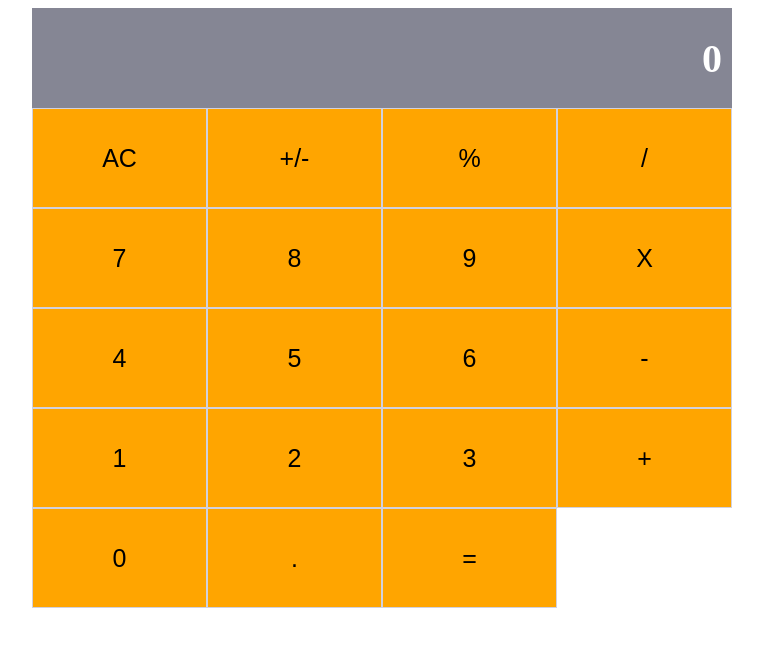
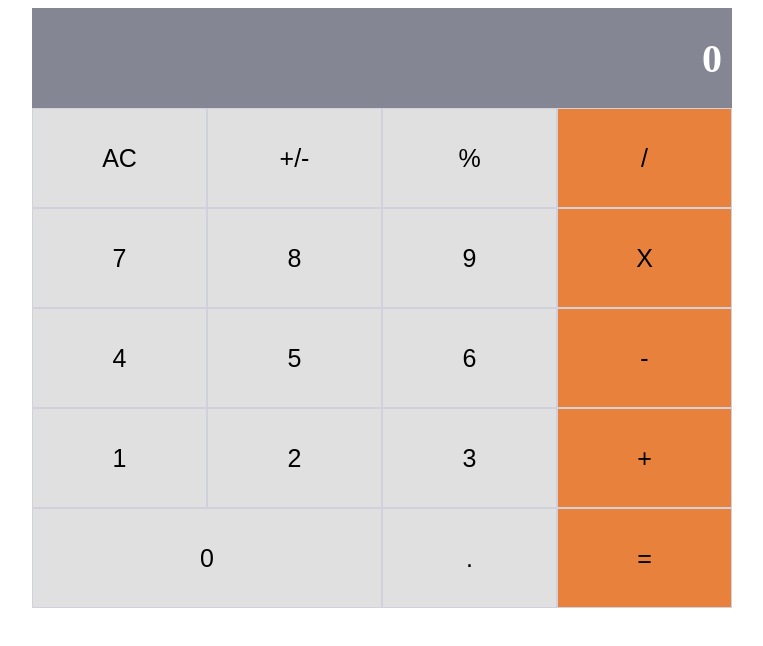
Before and after one commit to NiiazalyDzhumaliev/calculator-react, a React (Create React App) app: page / in a window 1280 px wide. Shown: the top 646 px of the page, without its empty margins (258-1021 px from the left). Built offline with nearby package versions, Linux system fonts and the light colour scheme.

Commit message:
Finish styling of calculator

```diff
--- a/src/components/Button.js
+++ b/src/components/Button.js
@@ -3,12 +3,33 @@ import PropTypes from 'prop-types';
 const Button = props => {
   const { name, color } = props;
   const handleClick = e => props.clickHandler(e.target.innerText);
+  let needColor = color;
+  const orangeArr = ['/', 'X', '-', '+', '='];
+  const colorPicker = colorName => {
+    if (orangeArr.includes(colorName)) {
+      needColor = '#e8813c';
+    }
+    return needColor;
+  };
+
+  let needWidth = '25%';
+
+  const widthPicker = widthName => {
+    if (widthName === '0') {
+      needWidth = '50%';
+    }
+    return needWidth;
+  };
+  const buttonStyle = {
+    backgroundColor: colorPicker(name),
+    width: widthPicker(name),
+  };
   return (
     <button
       type="button"
       className="button"
       onClick={handleClick}
-      style={{ backgroundColor: color }}
+      style={buttonStyle}
     >
       {name}
     </button>
@@ -16,7 +37,7 @@ const Button = props => {
 };
 
 Button.defaultProps = {
-  color: 'orange',
+  color: '#e0e0e0',
 };
 
 Button.propTypes = {
```
Also changed, not shown: 1 other file (tests, documents, lock files or other folders).
